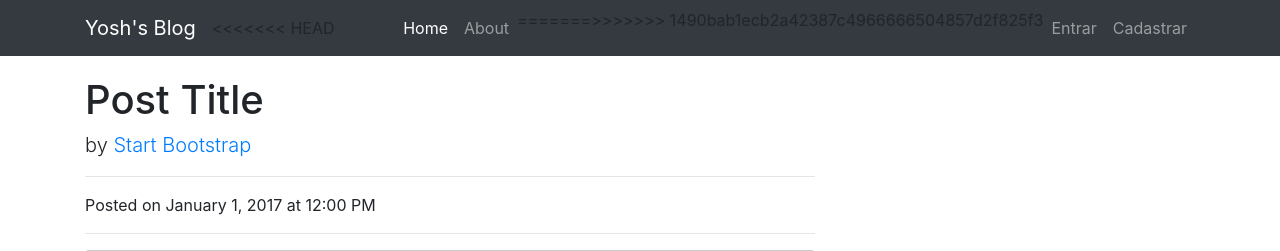
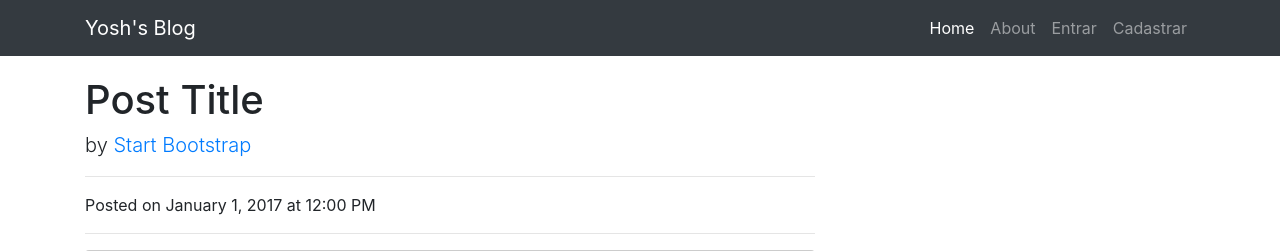
Before and after one commit to dtsyosh/blog-php-mvc, a PHP site: page / in a window 1280 px wide. Shown: the top 251 px of the page. Run offline with PHP 8.4, Linux system fonts and the light colour scheme; grey boxes labelled with a size stand in for pictures from a placeholder-image service; some libraries are stand-ins or nearby versions.

Commit message:
Att header

```diff
--- a/views/inc/header.php
+++ b/views/inc/header.php
@@ -31,7 +31,6 @@
           <span class="navbar-toggler-icon"></span>
         </button>
         <div class="collapse navbar-collapse" id="navbarResponsive">
-<<<<<<< HEAD
           <ul class="navbar-nav ml-auto">
             <li class="nav-item active">
               <a class="nav-link" href="<?php echo URL; ?>">Home
@@ -41,9 +40,6 @@
             <li class="nav-item">
               <a class="nav-link" href="#">About</a>
             </li>
-=======
-          <ul class="navbar-nav ml-auto">
->>>>>>> 1490bab1ecb2a42387c4966666504857d2f825f3
             <li class="nav-item">
               <a class="nav-link" href="<?php echo URL; ?>login">Entrar</a>
             </li>
```
